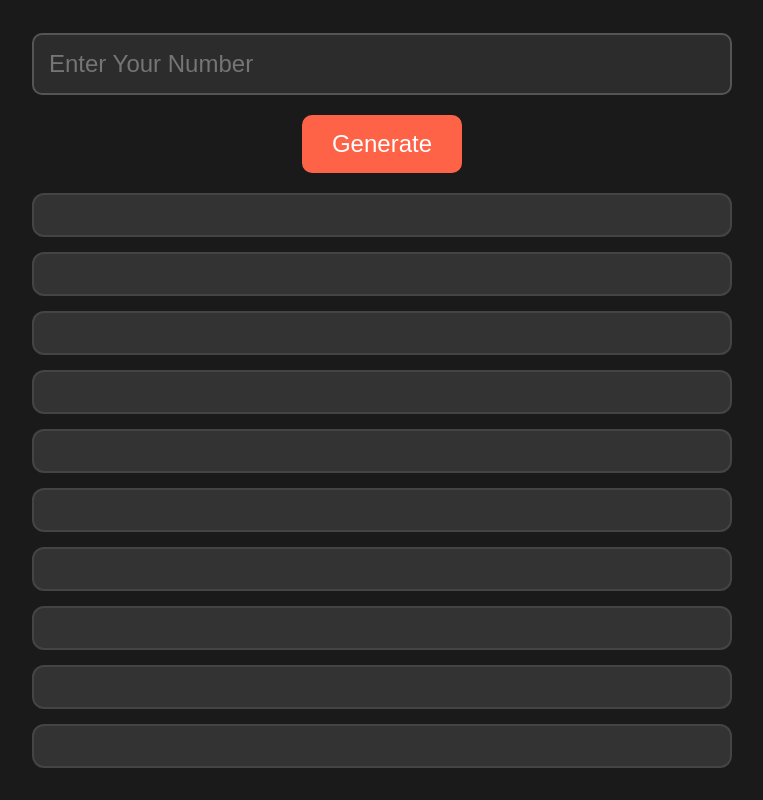
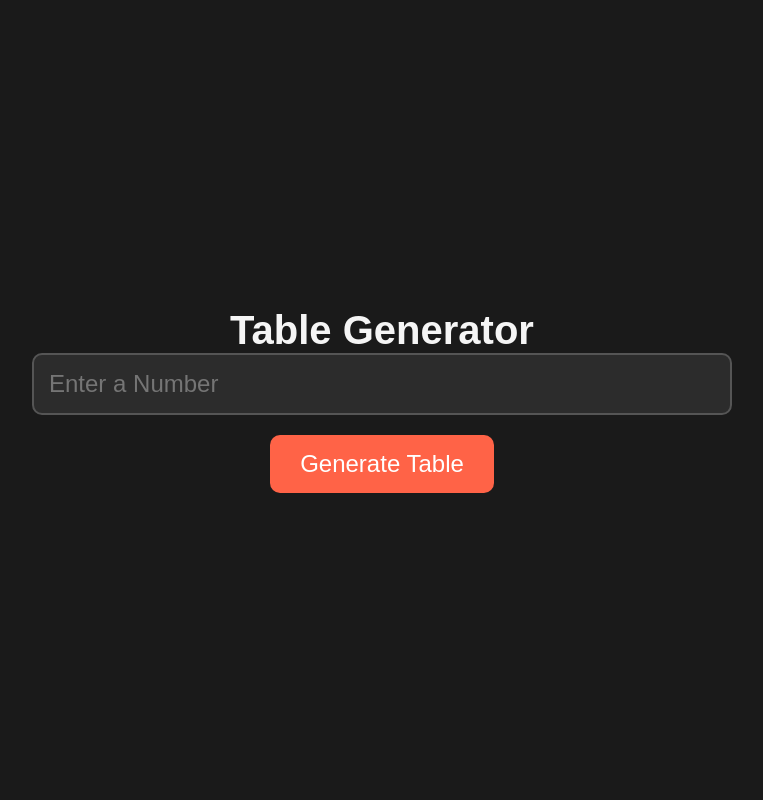
Before and after one commit to LuckyLongre12/Table-Generator-, a plain HTML site: page index.html in a window 1280 px wide. Shown: the whole page, without its empty margins (258-1021 px from the left). Drawn offline with Linux system fonts and the light colour scheme.

Commit message:
Update index.html

```diff
--- a/index.html
+++ b/index.html
@@ -3,45 +3,16 @@
 <head>
     <meta charset="UTF-8">
     <meta name="viewport" content="width=device-width, initial-scale=1.0">
-    <title>Table Generator</title>
+    <title>Multiplication Table Generator</title>
     <link rel="stylesheet" href="style.css">
 </head>
 <body>
     <div class="container">
-        <input placeholder="Enter Your Number" type="number" id="num" />
-        <button onclick="Generate()">Generate</button>
-
-        <div class="main">
-            <div class="top">
-                <h1 class="txt1"></h1>
-            </div>
-            <div class="top">
-                <h1 class="txt2"></h1>
-            </div>
-            <div class="top">
-                <h1 class="txt3"></h1>
-            </div>
-            <div class="top">
-                <h1 class="txt4"></h1>
-            </div>
-            <div class="top">
-                <h1 class="txt5"></h1>
-            </div>
-            <div class="top">
-                <h1 class="txt6"></h1>
-            </div>
-            <div class="top">
-                <h1 class="txt7"></h1>
-            </div>
-            <div class="top">
-                <h1 class="txt8"></h1>
-            </div>
-            <div class="top">
-                <h1 class="txt9"></h1>
-            </div>
-            <div class="top">
-                <h1 class="txt10"></h1>
-            </div>
+        <h1>Table Generator</h1>
+        <input type="number" id="num" placeholder="Enter a Number" min="1" />
+        <button onclick="Generate()">Generate Table</button>
+        <div class="table-container">
+            <table id="multiplicationTable"></table>
         </div>
     </div>
     <script src="script.js"></script>
```
